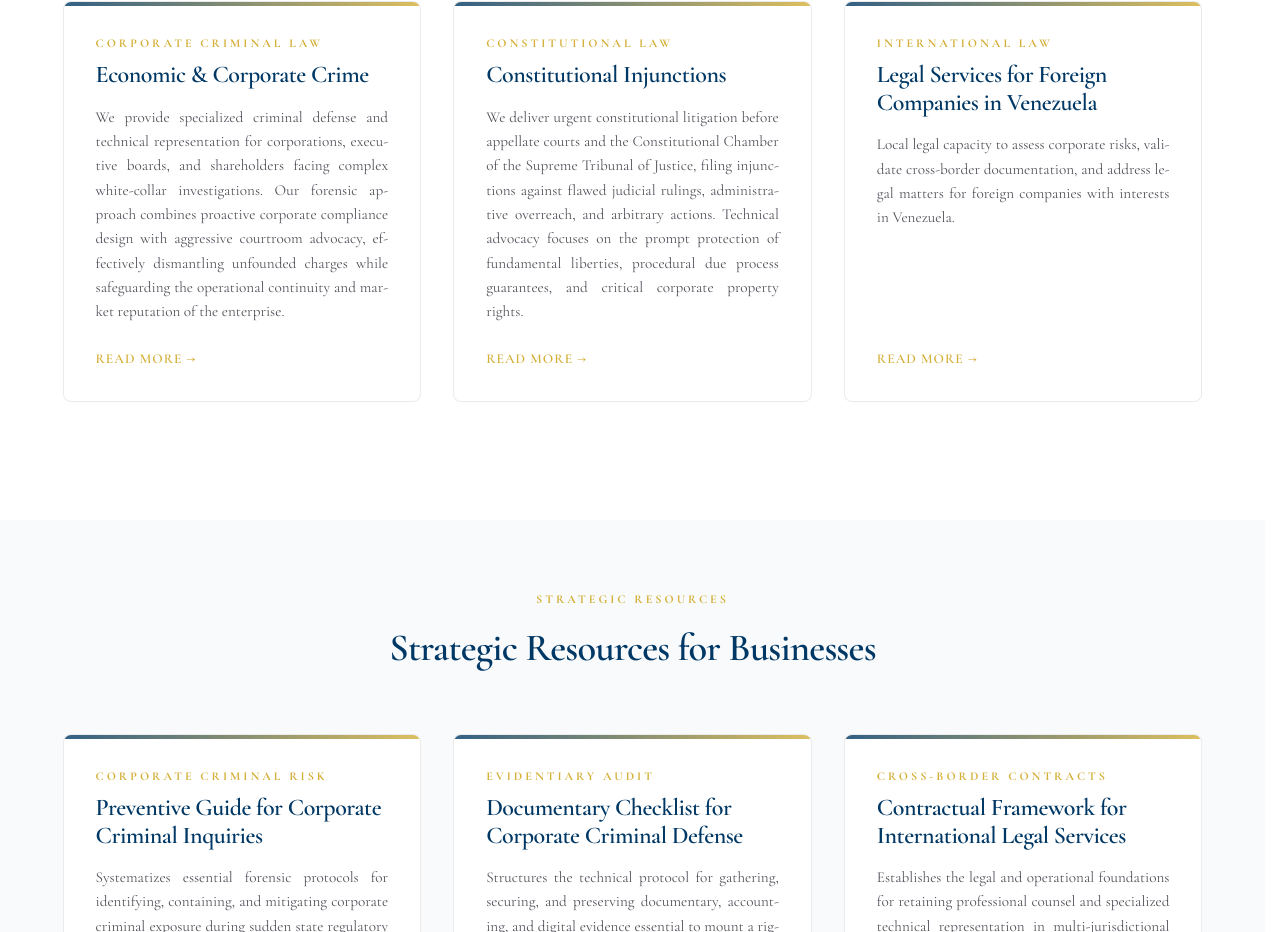
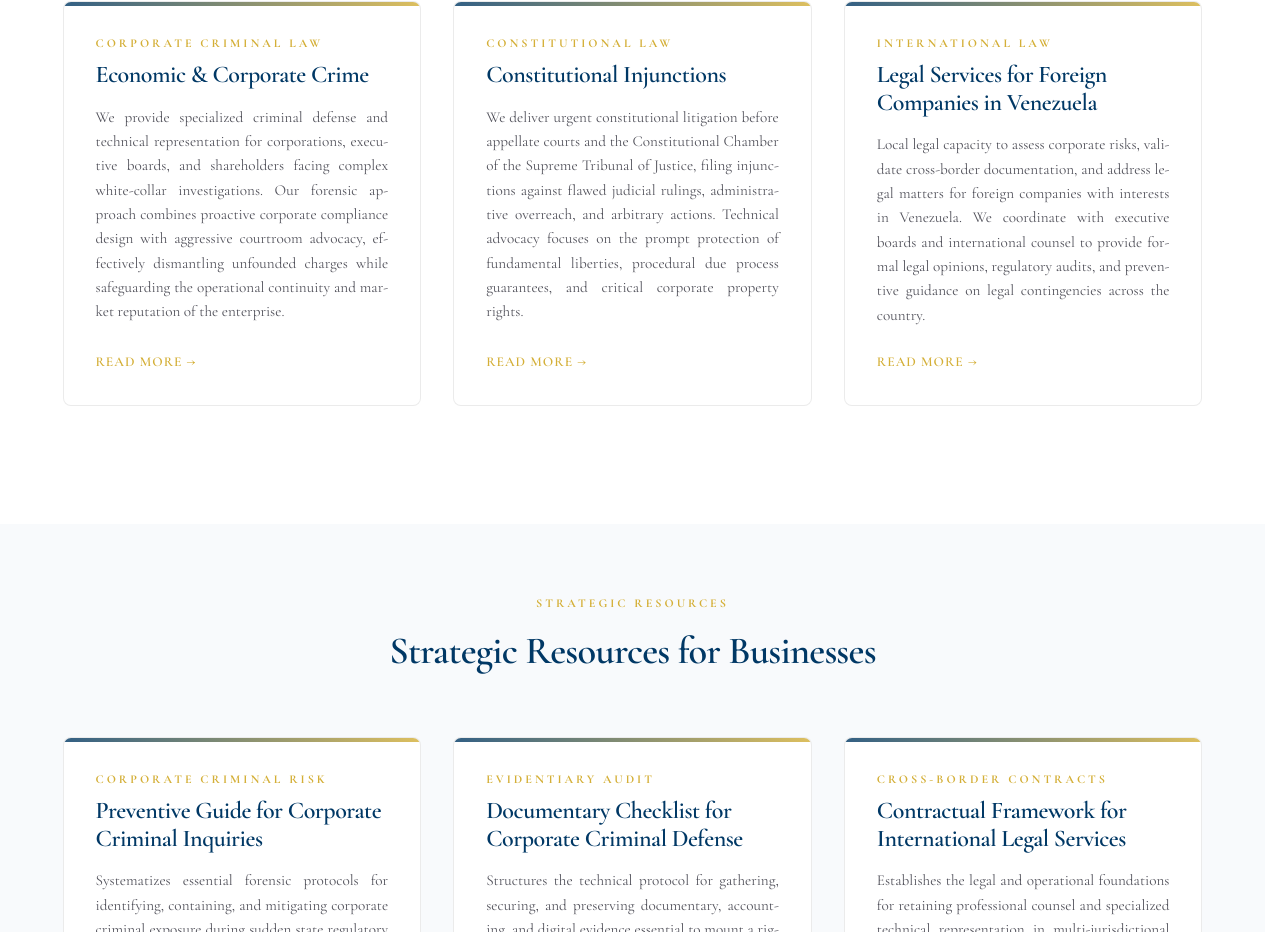
Before and after one commit to mcolina777-cpu/mac-consultores-site-clean, a Next.js app: page /en in a window 1280 px wide. Shown: the part 3392-4324 px from the top of the page. Built offline with nearby package versions, Linux system fonts and the light colour scheme.

Commit message:
editorial: finalize bilingual site content and layout

```diff
--- a/src/app/[locale]/page.tsx
+++ b/src/app/[locale]/page.tsx
@@ -268,8 +268,8 @@ export default async function Home({ params }: Props) {
                 style={{ lineHeight: 1.6, fontSize: '0.95rem', color: 'var(--text-muted, #4b5563)', marginBottom: '1.5rem', width: '100%' }}
               >
                 {locale === 'es'
-                  ? 'Capacidad jurídica local para evaluar riesgos corporativos, validar documentación transfronteriza y atender asuntos jurídicos de empresas extranjeras con intereses en Venezuela.'
-                  : 'Local legal capacity to assess corporate risks, validate cross-border documentation, and address legal matters for foreign companies with interests in Venezuela.'}
+                  ? 'Capacidad jurídica local para evaluar riesgos corporativos, validar documentación transfronteriza y atender asuntos jurídicos de empresas extranjeras con intereses en Venezuela. Coordinamos con órganos directivos y despachos internacionales en la emisión de opiniones legales, auditorías y gestión de contingencias en el país.'
+                  : 'Local legal capacity to assess corporate risks, validate cross-border documentation, and address legal matters for foreign companies with interests in Venezuela. We coordinate with executive boards and international counsel to provide formal legal opinions, regulatory audits, and preventive guidance on legal contingencies across the country.'}
               </p>
               <span className="card-link mt-auto">
                 {locale === 'es' ? 'Leer más →' : 'Read more →'}
```
